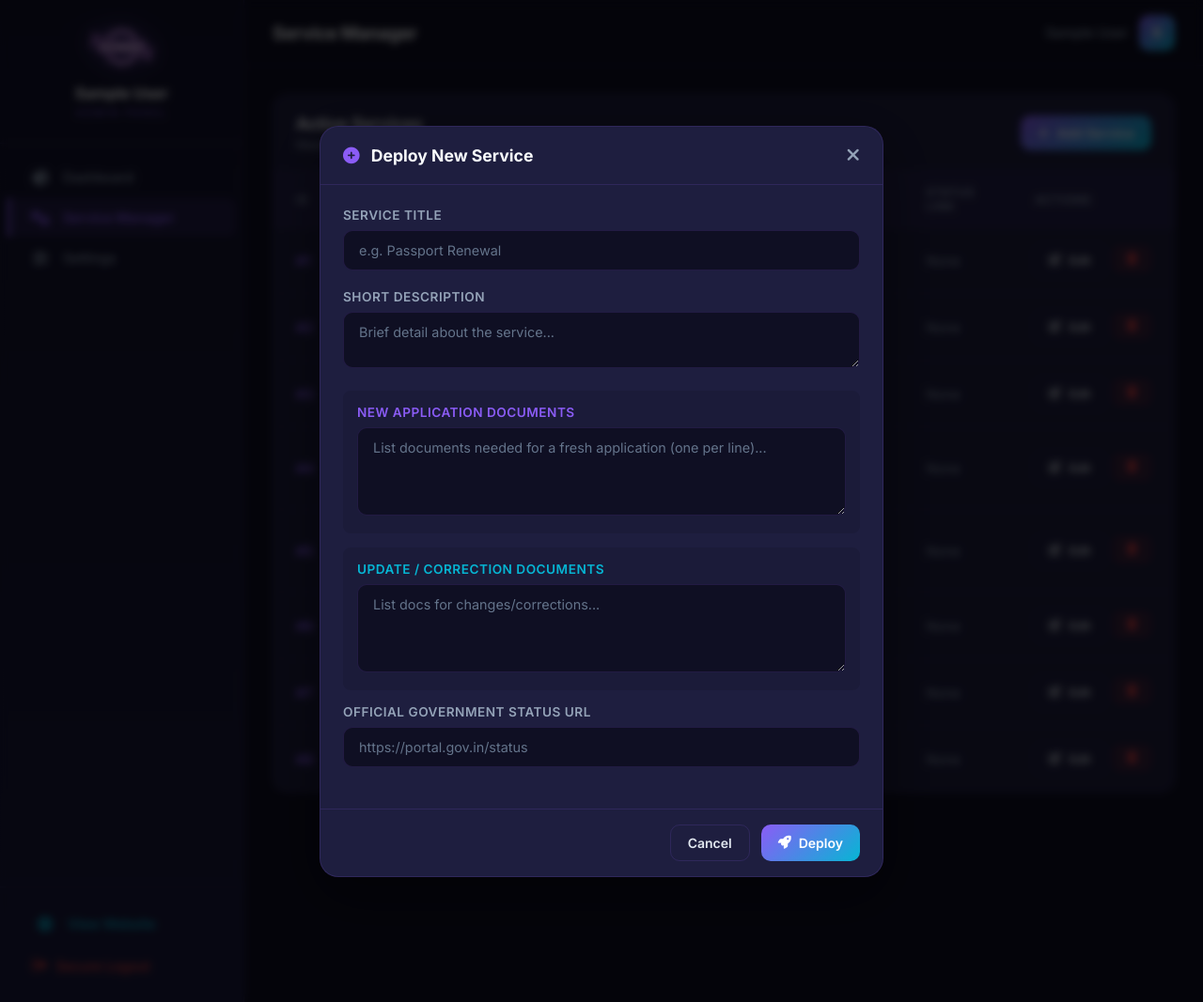
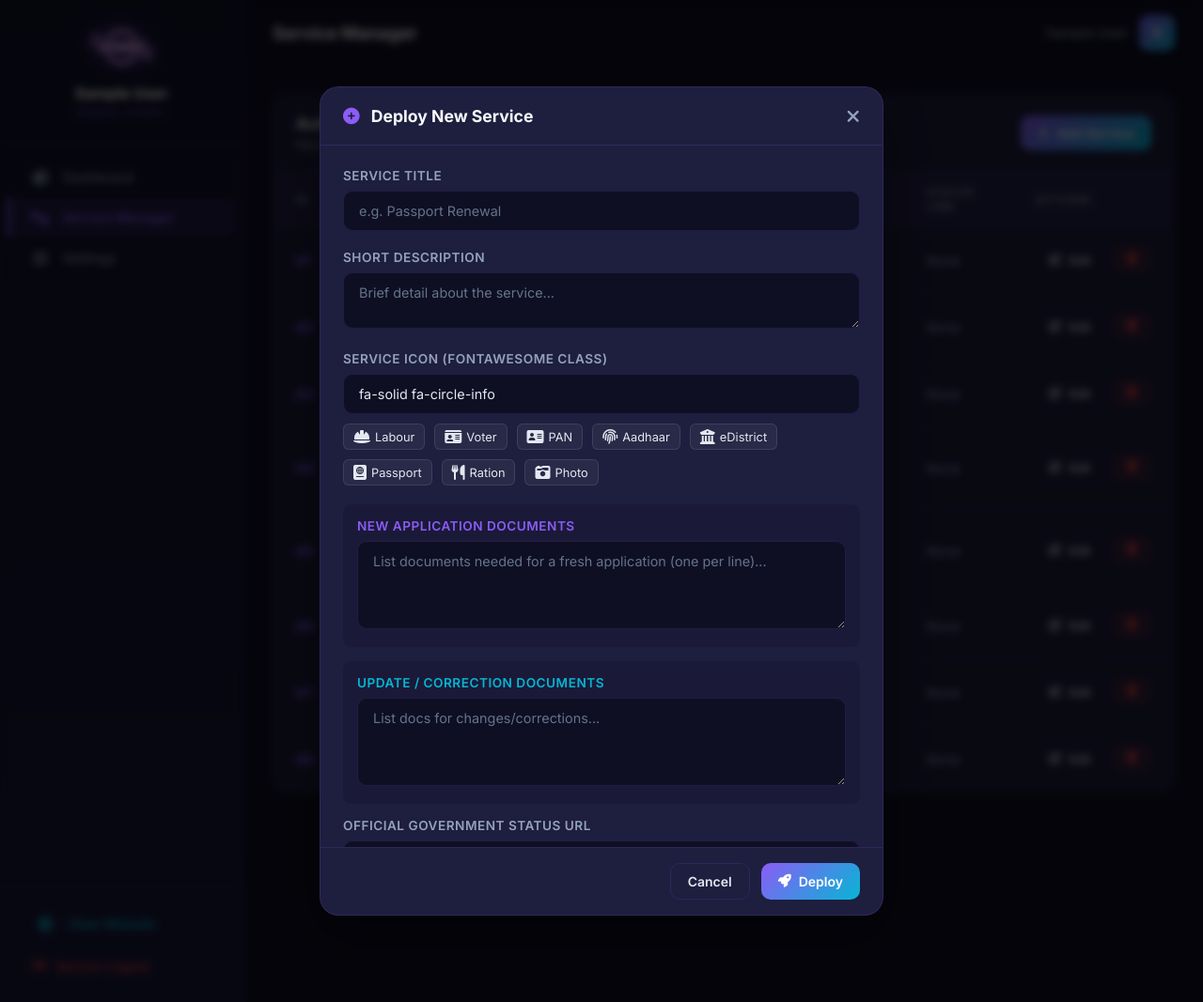
Before and after one commit to surya5887/FaizInternet, a Flask app: page /manage/services in a window 1280 px wide, after a click on "Add Service". Shown: the whole page at 94% size. Run offline with Flask 3, Linux system fonts and the light colour scheme; a user stored in the database is signed in; tables that the repository leaves empty hold one stand-in row (values such as "Sample post").

Commit message:
Admin Upgrade: implemented FontAwesome icon selector with live previews and suggestion tags; simplified service icon management

```diff
--- a/app.py
+++ b/app.py
@@ -134,15 +134,6 @@ def service_detail(service_id):
     service = Service.query.get_or_404(service_id)
     return render_template('service_detail.html', service=service)
 
-@app.route('/debug-services')
-def debug_services():
-    services = Service.query.all()
-    out = "<h1>Services Debug</h1><ul>"
-    for s in services:
-        out += f"<li>ID: {s.id} | Title: '{s.title}' | Icon: '{s.icon_path}'</li>"
-    out += "</ul>"
-    return out
-
 # ===================== ADMIN DECORATORS =====================
 
 def admin_required(f):
@@ -219,6 +210,7 @@ def add_service():
     try:
         title = request.form.get('title')
         description = request.form.get('description')
+        icon_path = request.form.get('icon_path', 'fa-solid fa-circle-info')
         docs_new = request.form.get('docs_new')
         docs_update = request.form.get('docs_update')
         status_link = request.form.get('status_link')
@@ -227,7 +219,14 @@ def add_service():
             flash('Title and description are required.', 'danger')
             return redirect(url_for('manage_services'))
 
-        new_service = Service(title=title, description=description, docs_new=docs_new, docs_update=docs_update, status_link=status_link)
+        new_service = Service(
+            title=title,
+            description=description,
+            icon_path=icon_path,
+            docs_new=docs_new,
+            docs_update=docs_update,
+            status_link=status_link
+        )
         db.session.add(new_service)
         db.session.commit()
         flash('New service added successfully.', 'success')
@@ -389,6 +388,9 @@ def init_db():
             for s in curr_services:
                 if s.title in mapping and (s.icon_path.startswith('img/') or not s.icon_path.startswith('fa-')):
                     s.icon_path = mapping[s.title]
+                elif s.icon_path.startswith('img/'):
+                    # Default icon for any remaining broken image paths
+                    s.icon_path = 'fa-solid fa-circle-info'
             db.session.commit()
 
 # Ensure tables exist and database is initialized/migrated
--- a/templates/admin/services.html
+++ b/templates/admin/services.html
@@ -98,6 +98,41 @@
                     <textarea name="description" class="admin-form-control" rows="2" required placeholder="Brief detail about the service..."></textarea>
                 </div>
 
+                <div class="admin-form-group">
+                    <label>Service Icon (FontAwesome class)</label>
+                    <input type="text" name="icon_path" id="add_icon_path" class="admin-form-control" required value="fa-solid fa-circle-info" placeholder="e.g. fa-solid fa-helmet-safety">
+                    <div class="icon-suggestions" style="margin-top: 10px; display: flex; gap: 10px; flex-wrap: wrap;">
+                        <span class="icon-tag" onclick="setIcon('fa-solid fa-helmet-safety')"><i class="fa-solid fa-helmet-safety"></i> Labour</span>
+                        <span class="icon-tag" onclick="setIcon('fa-solid fa-id-card')"><i class="fa-solid fa-id-card"></i> Voter</span>
+                        <span class="icon-tag" onclick="setIcon('fa-solid fa-address-card')"><i class="fa-solid fa-address-card"></i> PAN</span>
+                        <span class="icon-tag" onclick="setIcon('fa-solid fa-fingerprint')"><i class="fa-solid fa-fingerprint"></i> Aadhaar</span>
+                        <span class="icon-tag" onclick="setIcon('fa-solid fa-building-columns')"><i class="fa-solid fa-building-columns"></i> eDistrict</span>
+                        <span class="icon-tag" onclick="setIcon('fa-solid fa-passport')"><i class="fa-solid fa-passport"></i> Passport</span>
+                        <span class="icon-tag" onclick="setIcon('fa-solid fa-utensils')"><i class="fa-solid fa-utensils"></i> Ration</span>
+                        <span class="icon-tag" onclick="setIcon('fa-solid fa-camera-retro')"><i class="fa-solid fa-camera-retro"></i> Photo</span>
+                    </div>
+                </div>
+
+                <style>
+                    .icon-tag {
+                        background: rgba(255,255,255,0.05);
+                        padding: 5px 10px;
+                        border-radius: 6px;
+                        font-size: 0.8rem;
+                        cursor: pointer;
+                        border: 1px solid rgba(255,255,255,0.1);
+                        transition: all 0.2s;
+                        display: flex;
+                        align-items: center;
+                        gap: 5px;
+                    }
+                    .icon-tag:hover {
+                        background: var(--admin-accent);
+                        color: white;
+                    }
+                    .icon-tag i { font-size: 1rem; }
+                </style>
+
                 <div class="admin-form-group card-style" style="background: rgba(0,0,0,0.1); padding: 15px; border-radius: 8px; margin-bottom: 15px;">
                     <label style="color: var(--admin-accent); font-weight: 600;">NEW APPLICATION Documents</label>
                     <textarea name="docs_new" class="admin-form-control" rows="4" placeholder="List documents needed for a fresh application (one per line)..."></textarea>
@@ -123,5 +158,11 @@
 {% endblock %}
 
 {% block scripts %}
-<!-- Script logic removed as simple text inputs are now used -->
+<script>
+    function setIcon(iconClass) {
+        document.getElementById('add_icon_path').value = iconClass;
+        // Optional: show a small toast or visual feedback
+        console.log('Icon set to: ' + iconClass);
+    }
+</script>
 {% endblock %}
```
Also changed, not shown: templates/admin/edit_service.html (+44 -3 lines).
